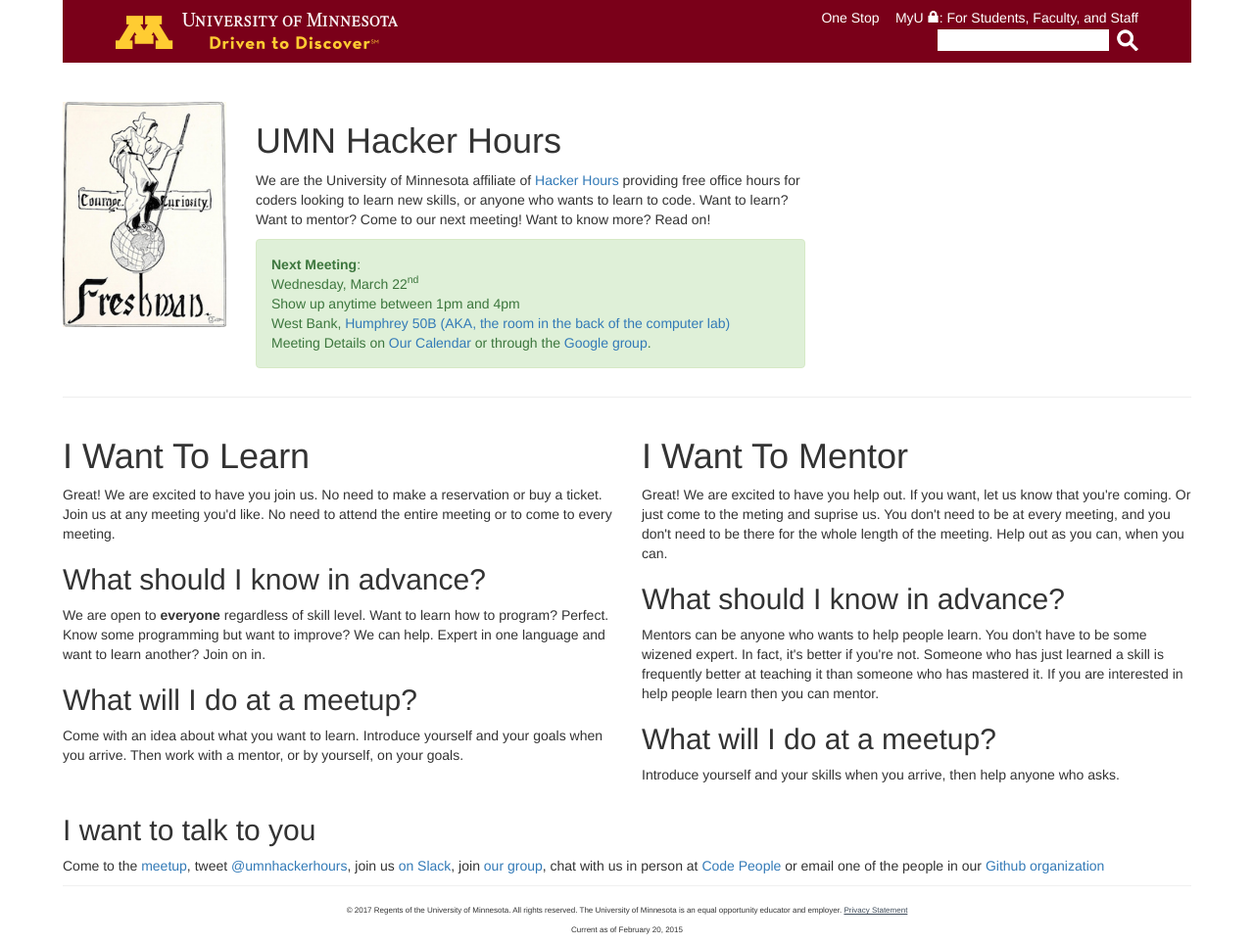
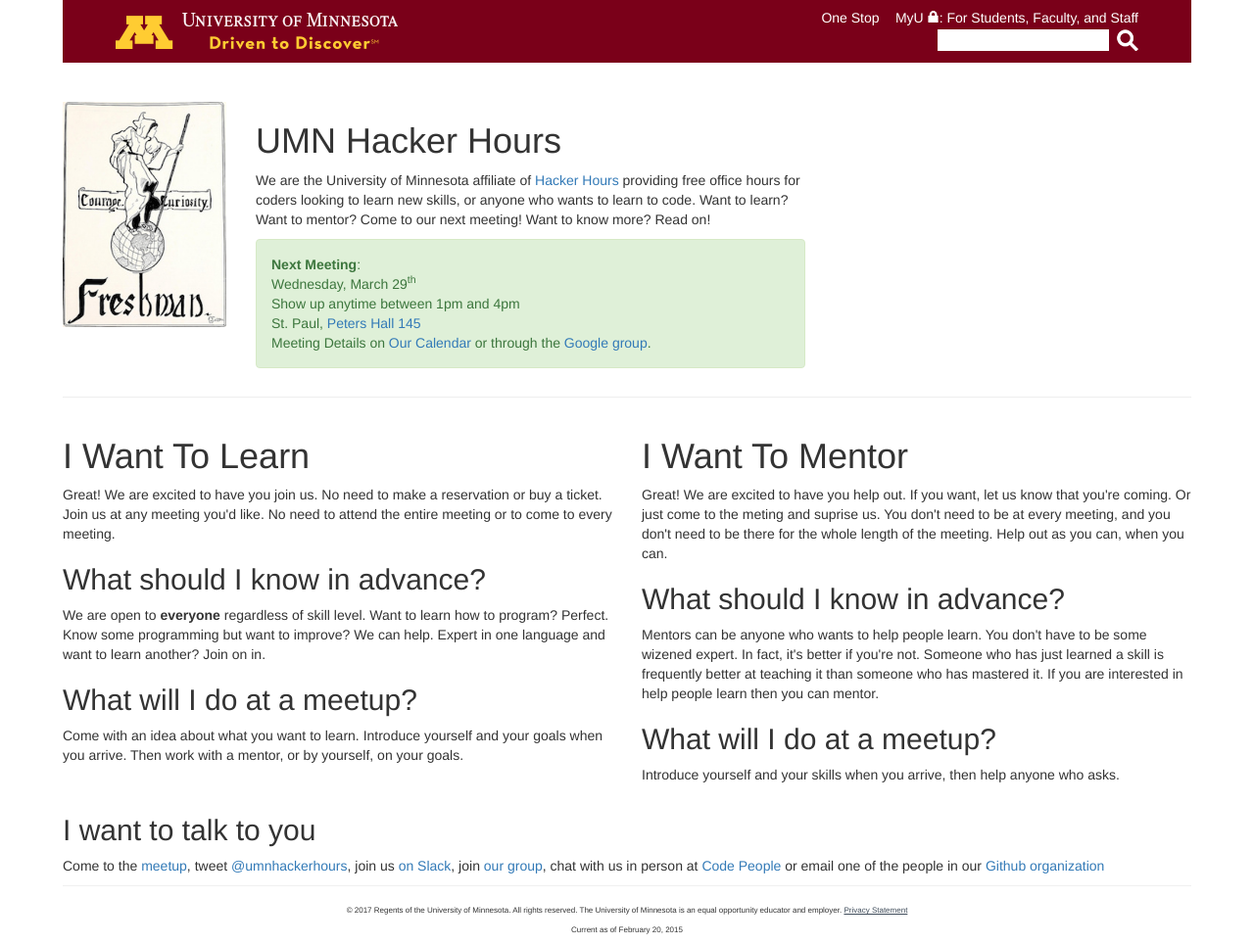
Before and after one commit to umnhackerhours/umnhackerhours.github.io, a Jekyll site: the page built from index.markdown, in a window 1280 px wide. Shown: the whole page at 98% size. Built offline with Jekyll 4.4.1, drawn with Linux system fonts in a browser that asks for light colours.

Commit message:
2017-02-29

```diff
--- a/index.markdown
+++ b/index.markdown
@@ -13,7 +13,7 @@ description: Home
       <div class="alert alert-success" role="alert">
         <a class="anchor" id="next_meeting"></a>
         <strong>Next Meeting</strong>:<br />
-        Wednesday, March 22<sup>nd</sup><br />
+        Wednesday, March 29<sup>th</sup><br />
         Show up anytime between 1pm and 4pm<br />
         <!-- East Bank, <a href="http://campusmaps.umn.edu/cooke-hall">Cooke Hall 214</a><br /> -->
         <!-- West Bank, <a href="http://campusmaps.umn.edu/hubert-h-humphrey-school-public-affairs">Humphrey 50B (AKA, the room in the back of the computer lab)</a><br /> -->
@@ -21,7 +21,7 @@ description: Home
         <!-- The <strong>Code Kata Group</strong> will be discussing the <a href="https://github.com/exercism/x-common/blob/master/bob.md">Bob kata</a> from 2:30 - 4pm<br /> -->
         <!-- The <strong>Refactoring Reading Group</strong> will be discussing the <a href="https://refactoring.guru/smells/long-method">Long Method Smell</a> from 3 - 4pm<br /> -->
 
-        West Bank, <a href="http://campusmaps.umn.edu/hubert-h-humphrey-school-public-affairs">Humphrey 50B (AKA, the room in the back of the computer lab)</a><br />
+        St. Paul, <a href="http://campusmaps.umn.edu/peters-hall">Peters Hall 145</a><br />
         Meeting Details on <a href="https://www.google.com/calendar/embed?src=umn.edu_ii9odmho4m63bsq19879mu0iis%40group.calendar.google.com&ctz=America/Chicago">Our Calendar</a> or through the <a href='https://groups.google.com/a/umn.edu/d/hackerhours'>Google group</a>.
       </div>
     </div>
```
